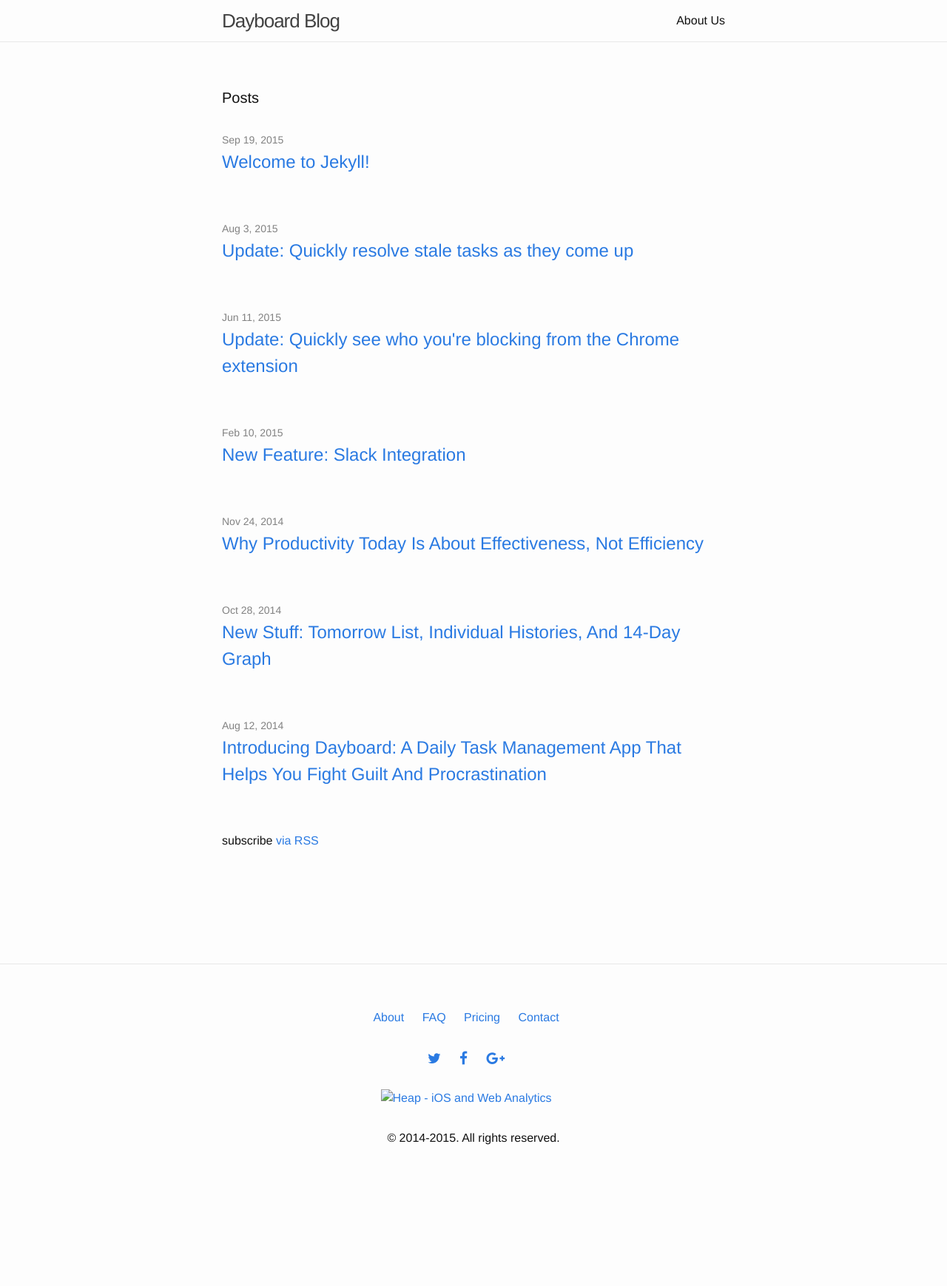
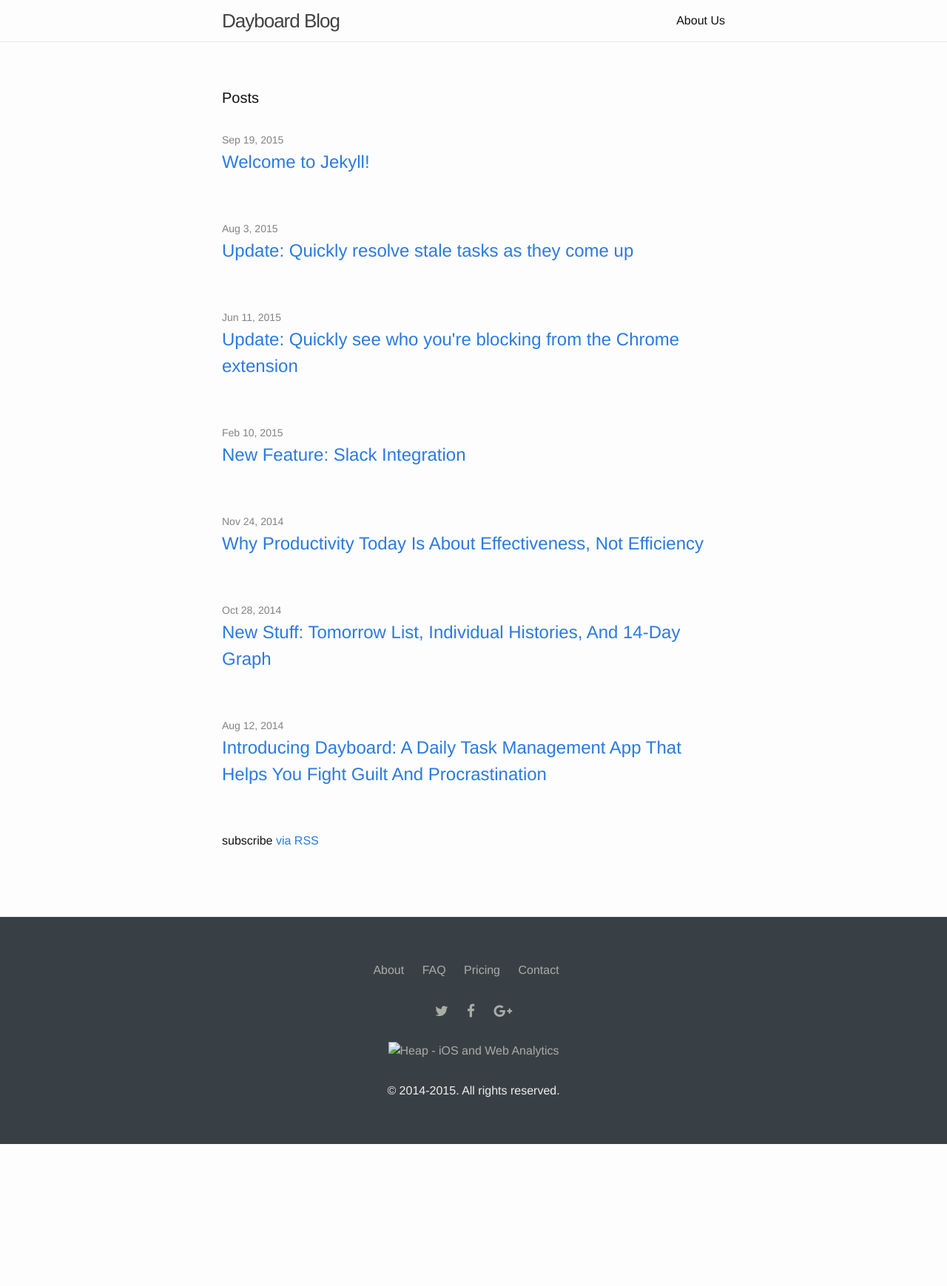
Before and after one commit to dayboard/blog, a Jekyll site: the page built from index.html, in a window 1280 px wide. Shown: the whole page at 74% size. Built offline with Jekyll 4.4.1, drawn with Linux system fonts in a browser that asks for light colours; nearby versions of some CDN libraries; after the commit the page ends 1547 px from its top, so only the background shows below that.

Commit message:
Added Dayboard's default footer background color and changed text color in footer

```diff
--- a/_sass/_layout.scss
+++ b/_sass/_layout.scss
@@ -91,29 +91,35 @@
  * Site footer
  */
 .site-footer {
+  background-color: $dg1;
   border-top: 1px solid $grey-color-light;
+  overflow: hidden;
   padding: $spacing-unit 0;
   text-align: center;
-  overflow: hidden;
-  margin: 5% auto 10%;
   -webkit-font-smoothing: antialiased;
 
   a {
+    color: $ow2;
+    margin-right: 20px;
     text-decoration: none;
-    margin-right: 20px;
+
+    &:last-of-type { margin-right: 0; }
+
+    &:hover { color: $ow6; }
   }
 
   .footer-links {
 
     .social-icons{
       display: block;
+      font-size: 120%;
       margin-top: 30px;
-      font-size: 120%;
       vertical-align: middle;
     }
   }
 
   .copyright {
+    color: $ow6;
     display: block;
     margin: 30px auto 0;
   }
```
